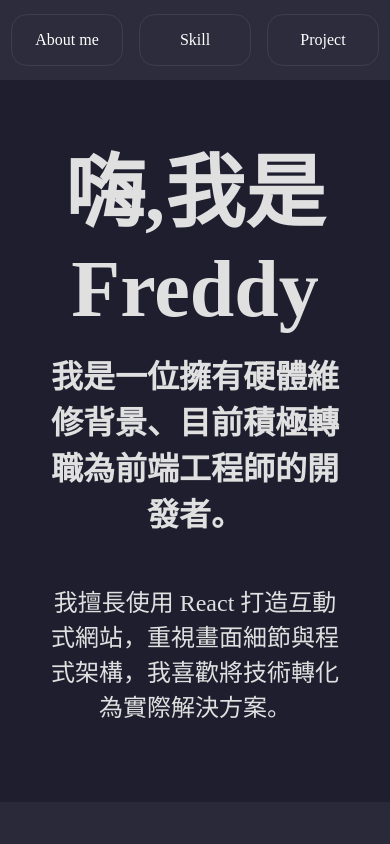
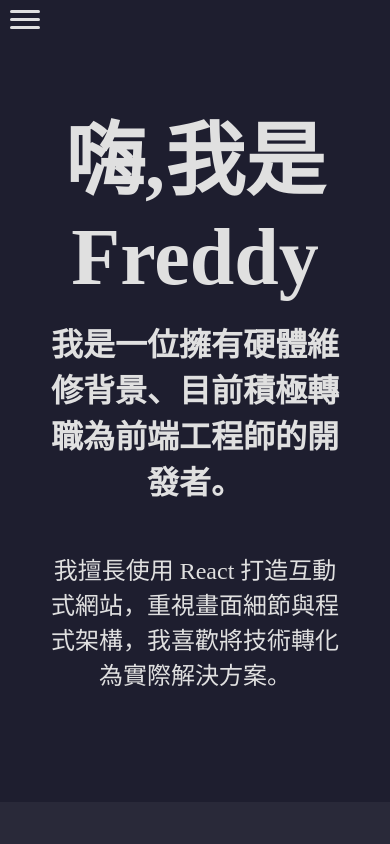
Before and after one commit to freddy990117/My_Website, a React (Vite) app: page / in a window 390 px wide. Shown: the top 844 px of the page. Built offline with nearby package versions, Linux system fonts and the light colour scheme.

Commit message:
加入 Hamburger 與 mobile-menu 的動畫

```diff
--- a/src/Components/Homepage.jsx
+++ b/src/Components/Homepage.jsx
@@ -1,9 +1,60 @@
-import React from "react";
+import React, { useState, useEffect } from "react";
 
+// 建立了 branch develop 來開發
 const Homepage = () => {
-  // 建立了 branch develop 來開發
+  // Hamburger 使用的 State
+  const [isMobile, setIsMobile] = useState(window.innerWidth <= 650); // 預先設定 Mobile 的寬度是 650 px
+  const [menuOpen, setMenuOpen] = useState(false); // 設定 Menu 是否開啟 （預設為開啟）
+
+  // 點選表單後，將狀態更改為 false
+  const handleOpen = () => {
+    setMenuOpen(false);
+  };
+
+  useEffect(() => {
+    const handleResize = () => {
+      setIsMobile(window.innerWidth <= 650);
+    };
+    // 新增監聽事件，用於監聽「視窗大小」
+    window.addEventListener("resize", handleResize);
+
+    return () => {
+      // 移除監聽事件，提升效能
+      window.removeEventListener("resize", handleResize);
+    };
+  }, []);
+
   return (
     <div id="Home" className="Home">
+      {/* 手機大小 */}
+      {isMobile ? (
+        <div
+          className={`hamburger ${menuOpen ? "open" : ""}`}
+          onClick={() => setMenuOpen(!menuOpen)}
+        >
+          <div></div>
+          <div></div>
+          <div></div>
+          <nav className={`mobile-menu ${menuOpen ? "show" : ""}`}>
+            <a href="#Home" onClick={handleOpen}>
+              Home
+            </a>
+            <a href="#aboutMe" onClick={handleOpen}>
+              About Me
+            </a>
+            <a href="#Skill" onClick={handleOpen}>
+              Skill
+            </a>
+            <a href="#Project" onClick={handleOpen}>
+              Project
+            </a>
+            <a href="#Footer" onClick={handleOpen}>
+              Contact
+            </a>
+          </nav>
+        </div>
+      ) : (
+        // 一般大小
         <header>
           <nav>
             <ul>
@@ -25,6 +76,8 @@ const Homepage = () => {
             </ul>
           </nav>
         </header>
+      )}
+
       <section id="Picture" className="Picture">
         <section className="introduce">
           <h1>嗨,我是 Freddy</h1>
--- a/src/index.css
+++ b/src/index.css
@@ -196,12 +196,87 @@ header {
 }
 
 @media screen and (max-width: 400px) {
-  header {
-    /* 預計會加入 Hamburger Menu */
+  .hamburger {
+    width: 30px;
+    height: 30px;
+    position: relative;
+    cursor: pointer;
+    z-index: 1002;
+    position: fixed;
+    top: 5px;
+    left: 10px;
+    div {
+      background-color: #e0e0e0;
+      height: 3px;
+      margin: 5px 0;
+      border-radius: 2px;
+      transition: 0.4s;
+    }
+  }
+  /* Hamburger 點開後的效果，第一個元素*/
+  .hamburger.open div:nth-child(1) {
+    transform: rotate(45deg) translate(5px, 5px);
+  }
+  /* 第二個元素消失  */
+  .hamburger.open div:nth-child(2) {
+    opacity: 0;
+  }
+  /* 第三個元素 */
+  .hamburger.open div:nth-child(3) {
+    transform: rotate(-45deg) translate(6px, -6px);
+  }
+  .mobile-menu {
+    position: fixed;
+    right: -100%;
+    width: 100%;
+    background-color: #2c2c3c;
+    padding: 0.5rem;
+    display: flex;
+    flex-direction: column;
+    gap: 1rem;
+    transition: right 0.3s ease;
+    text-align: center;
+  }
+
+  .mobile-menu.show {
+    right: 0;
+  }
+
+  .mobile-menu a {
+    color: #e0e0e0;
+    text-decoration: none;
+    font-size: 1.2rem;
+  }
+  .mobile-menu a {
+    opacity: 0;
+    transform: translateY(20px);
+    transition: opacity 0.5s ease, transform 0.5s ease;
+  }
+
+  /* 加上 show class 時，每個 link 一個一個出現 */
+  .mobile-menu.show a {
+    opacity: 1;
+    transform: translateY(0);
+  }
+
+  .mobile-menu.show a:nth-child(1) {
+    transition-delay: 0.3s;
+  }
+  .mobile-menu.show a:nth-child(2) {
+    transition-delay: 0.4s;
+  }
+  .mobile-menu.show a:nth-child(3) {
+    transition-delay: 0.5s;
+  }
+  .mobile-menu.show a:nth-child(4) {
+    transition-delay: 0.6s;
+  }
+  .mobile-menu.show a:nth-child(5) {
+    transition-delay: 0.7s;
   }
   .Picture {
     .introduce {
-      padding: 3rem;
+      padding: 1rem 3rem;
       align-items: center;
       text-align: center;
       p {
```
Lines whose indentation alone changed are shown as unchanged.
